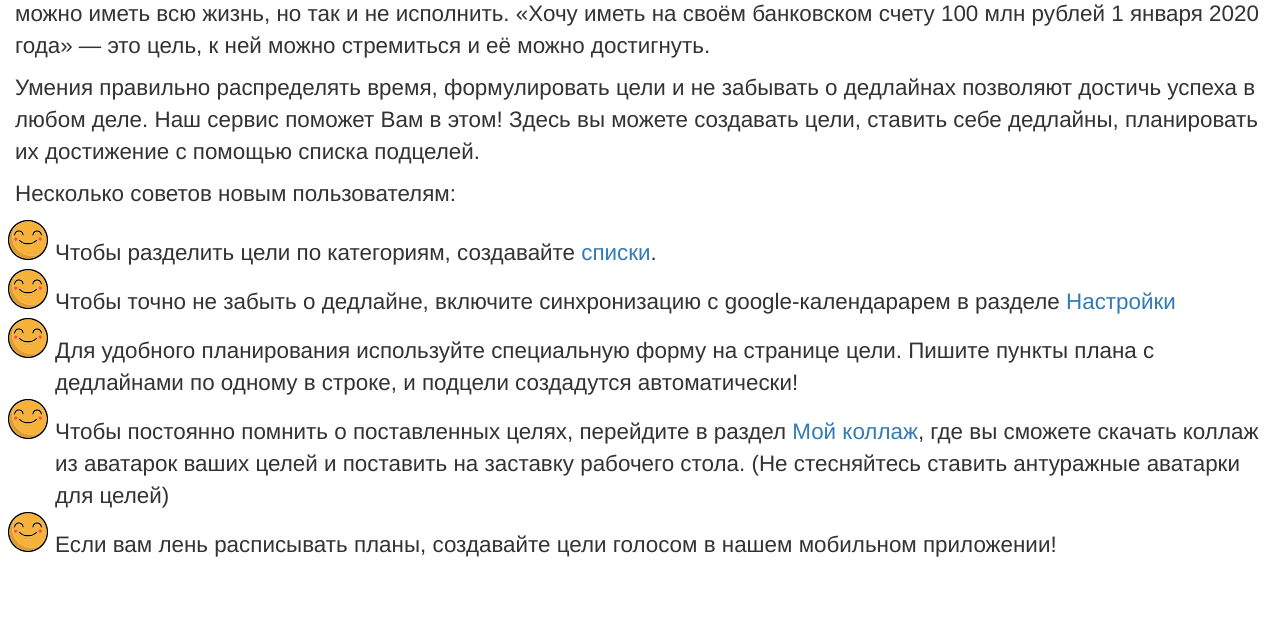
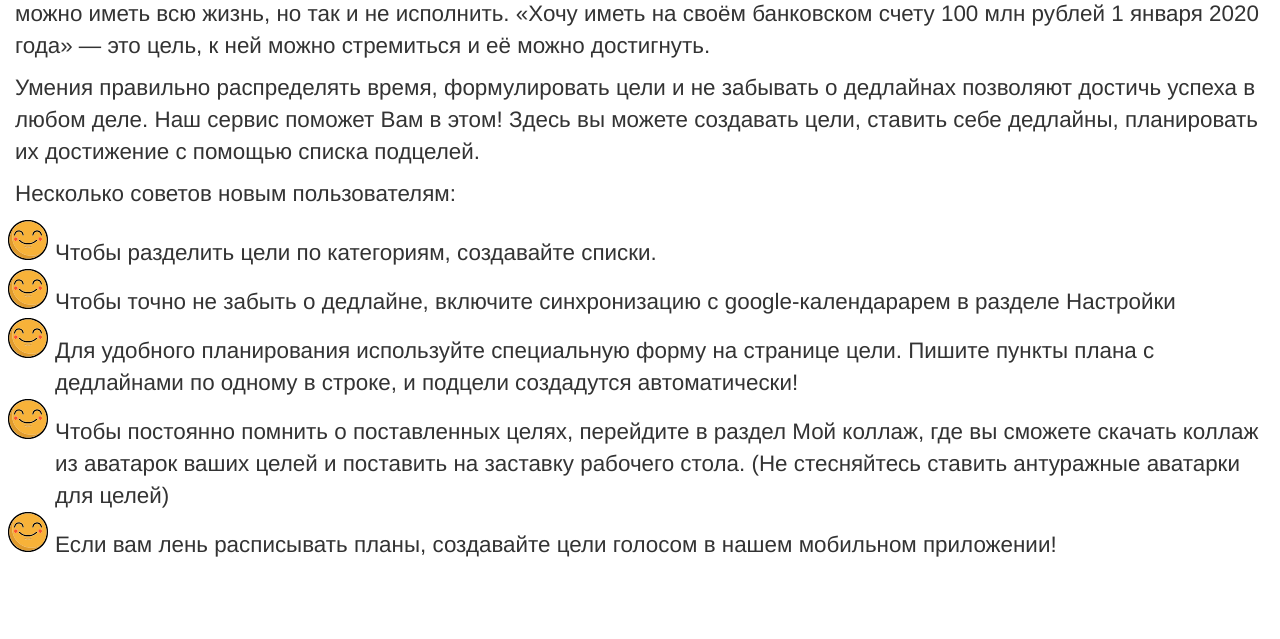
Before and after one commit to ksercs/AchieveMe, a Django app: page / in a window 1280 px wide. Shown: the part 292-931 px from the top of the page. Run offline with Django 3.2, Linux system fonts and the light colour scheme; some libraries are stand-ins or nearby versions.

Commit message:
guest mod fixed

```diff
--- a/AchieveMe/app/templates/aims.html
+++ b/AchieveMe/app/templates/aims.html
@@ -87,7 +87,8 @@
                 <s><a href="{{ .get_absolute_url }}{{ aim.id }}">{{ aim.name }}</a>
                 <div class = "col-lg-3" style = "float:right; text-align:center;">
                     {{aim.deadline|date:"d.m.Y"}} {{aim.deadline|time:"H.i"}}
-                </div>
+                 </div></s>
+                <div style = "float:left;padding-right:5px;">
                     <a href="{{ .get_absolute_url }}{{ aim.id }}/cancel_complete"><span style="font-size:15px;" class="glyphicon glyphicon-repeat"></span></a>
                 </div>
              </div>
--- a/AchieveMe/app/templates/deep_aim.html
+++ b/AchieveMe/app/templates/deep_aim.html
@@ -101,7 +101,9 @@
                 <div class = "col-lg-3" style = "float:right; text-align:center;">
                     {{aim.deadline|date:"d.m.Y"}} {{aim.deadline|time:"H.i"}}</s>
                 </div>
+                <div style = "float:left;padding-right:5px;">
                 <a href="{{ .get_absolute_url }}{{ aim.id }}/cancel_complete"><span style="font-size:15px;" class="glyphicon glyphicon-repeat"></span></a>
+                </div>
              </div>
             {% endfor %}
         {% else %}
--- a/AchieveMe/app/templates/edit_aim.html
+++ b/AchieveMe/app/templates/edit_aim.html
@@ -55,11 +55,10 @@
                 <img src="{{ MEDIA_URL }}{{ aim.image }}" width = "100%" height = "100%">
                 </div>
                 <div class="col-lg-9">
-                <s><a href="{{ .get_absolute_url }}{{ aim.id }}">
+                <s><a href="{{ .get_absolute_url }}{{ aim.id }}">{{ aim.name }}</a>
                     <div class = "col-lg-3" style = "float:right; text-align:center;">
                         {{aim.deadline|date:"d.m.Y"}} {{aim.deadline|time:"H.i"}}
-                    </div>
-                    <a href="{{ .get_absolute_url }}{{ aim.id }}/cancel_complete"><span style="font-size:15px;" class="glyphicon glyphicon-repeat"></span></a>
+                    </div></s>
                 </div>
              </div>
              <br/>
--- a/AchieveMe/app/templates/index.html
+++ b/AchieveMe/app/templates/index.html
@@ -18,16 +18,16 @@
 
 <ul style = "list-style-image: url(static/img/smile.svg);">
     <li>
-        Чтобы разделить цели по категориям, создавайте <a href="{% url 'lists' username=user.username %}">списки</a>.
+        Чтобы разделить цели по категориям, создавайте {% if user.is_authenticated%}<a href="{% url 'lists' username=user.username %}">списки</a>{%else%}списки{%endif%}.
     </li>
     <li>
-        Чтобы точно не забыть о дедлайне, включите синхронизацию с google-календарарем в разделе <a href="{% url 'settings' username=user.username %}">Настройки</a>
+        Чтобы точно не забыть о дедлайне, включите синхронизацию с google-календарарем в разделе {% if user.is_authenticated%}<a href="{% url 'settings' username=user.username %}">Настройки</a>{%else%}Настройки{%endif%}
     </li>
     <li>
         Для удобного планирования используйте специальную форму на странице цели. Пишите пункты плана с дедлайнами по одному в строке, и подцели создадутся автоматически!
     </li>
     <li>
-        Чтобы постоянно помнить о поставленных целях, перейдите в раздел <a href="{% url 'profile' user.username%}">Мой коллаж</a>, где вы сможете скачать коллаж из аватарок ваших целей и поставить на заставку рабочего стола. (Не стесняйтесь ставить антуражные аватарки для целей)
+        Чтобы постоянно помнить о поставленных целях, перейдите в раздел {% if user.is_authenticated%}<a href="{% url 'lists' username=user.username %}">Мой коллаж</a>{%else%}Мой коллаж{%endif%}, где вы сможете скачать коллаж из аватарок ваших целей и поставить на заставку рабочего стола. (Не стесняйтесь ставить антуражные аватарки для целей)
     </li>
     <li>
         Если вам лень расписывать планы, создавайте цели голосом в нашем мобильном приложении!
```
